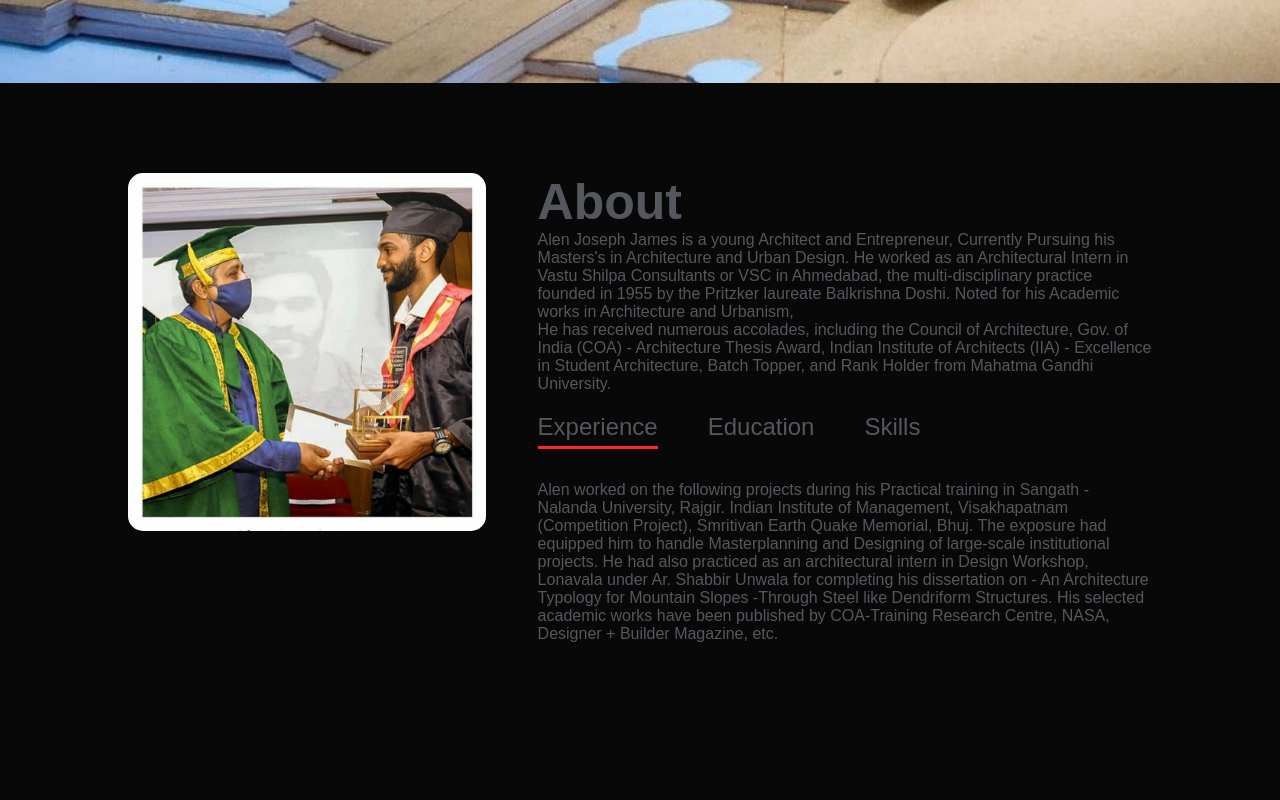
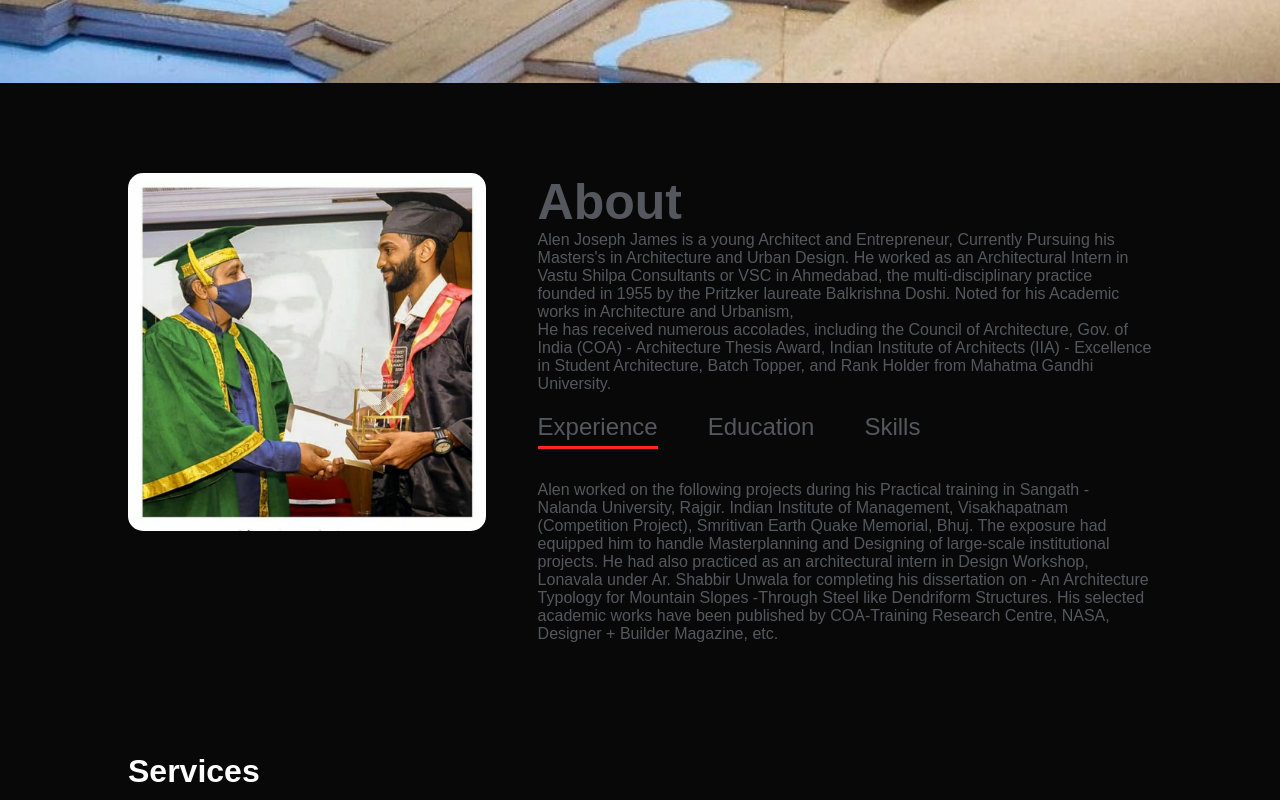
Before and after one commit to Tomcruzzz/ArchitectureDeu, a plain HTML site: page index.html in a window 1280 px wide. Shown: the part 717-1517 px from the top of the page. Before the commit the page ends 1460 px from the top, so only its background shows below. Drawn offline with Linux system fonts and the light colour scheme.

Commit message:
services

```diff
--- a/index.html
+++ b/index.html
@@ -66,6 +66,14 @@
     </div>
   </div>
 
+  <div id="services">
+    <div class="container">
+        <h1 class="sub-title">Services</h1>
+        <div id="services-list">
+
+        </div>
+    </div>
+  </div>
   <script>
     var tablinks= document.getElementsByClassName("tab-links");
     var tabcontents= document.getElementsByClassName("tab-contents");
```
